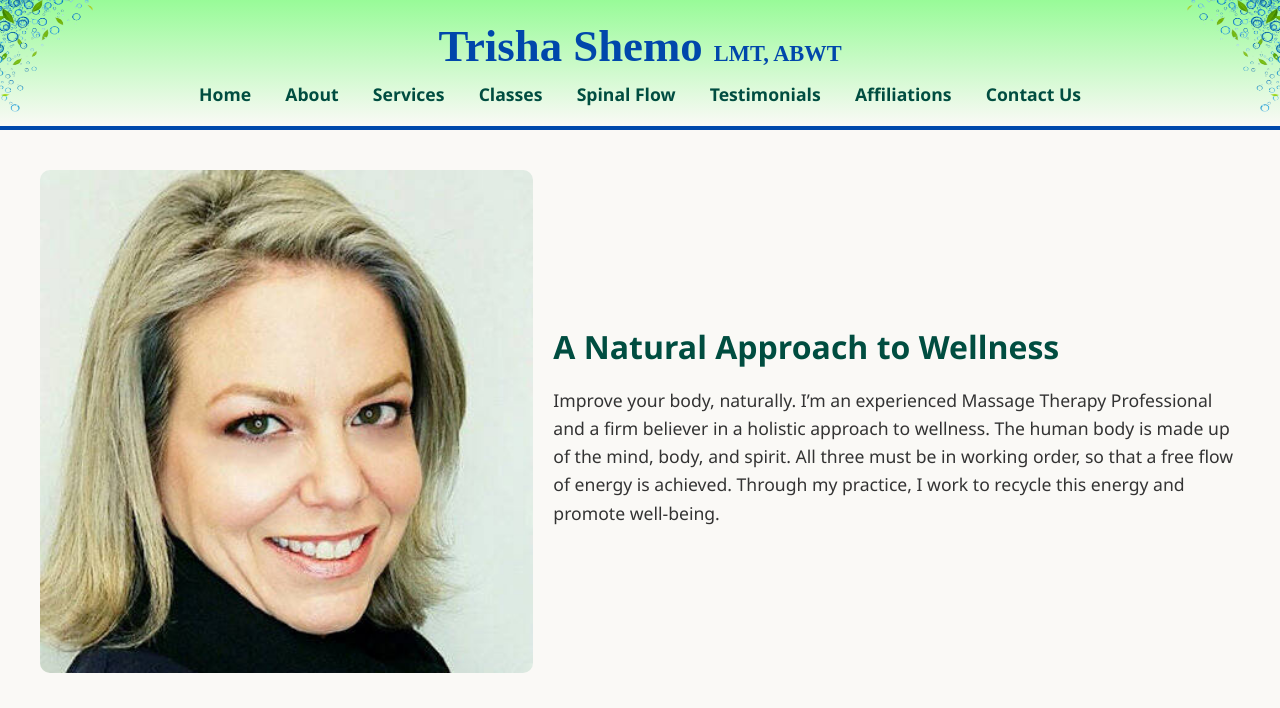
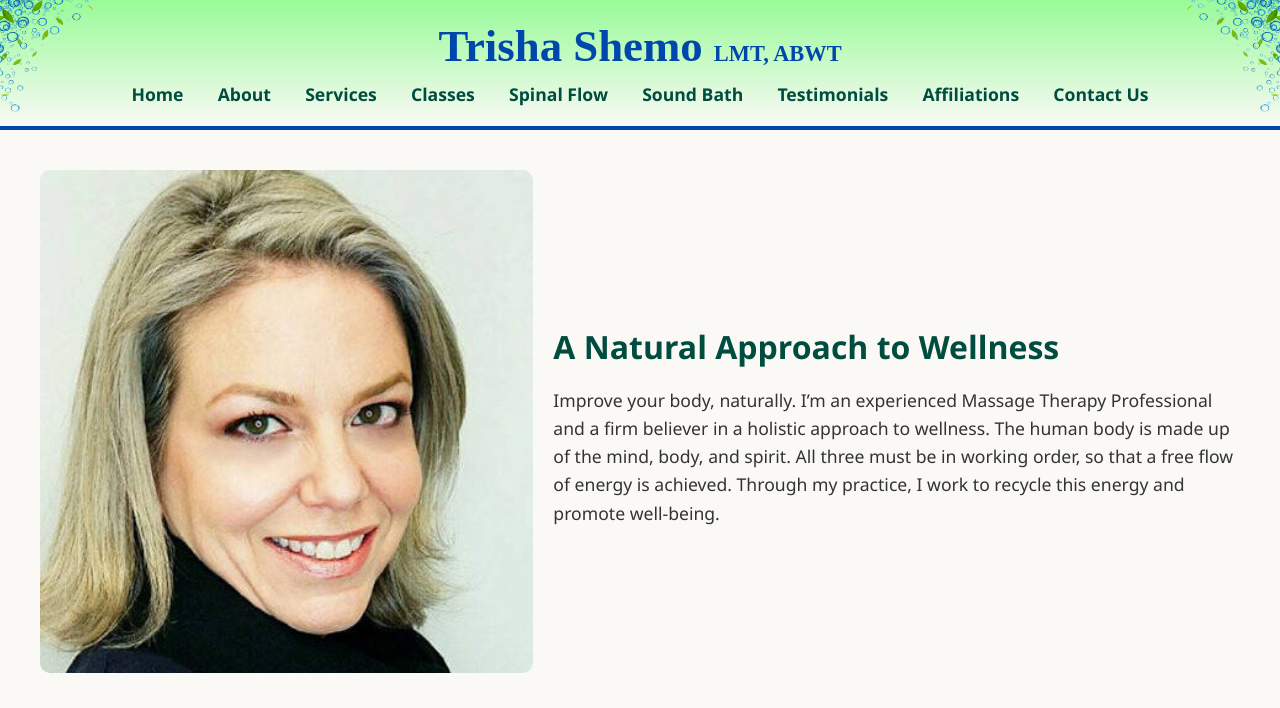
Before and after one commit to Kmax607/trishablessingmassage, a plain HTML site: page index.html in a window 1280 px wide. Shown: the top 708 px of the page. Drawn offline with Linux system fonts and the light colour scheme.

Commit message:
Update index.html

```diff
--- a/index.html
+++ b/index.html
@@ -35,6 +35,7 @@
         <a href="services.html">Services</a>
         <a href="classes.html">Classes</a>
         <a href="spinalflow.html">Spinal Flow</a>
+        <a href="spinalflow.html">Sound Bath</a>
         <a href="testimonials.html">Testimonials</a>
         <a href="affiliations.html">Affiliations</a>
         <a href="contact.html">Contact Us</a>
```
